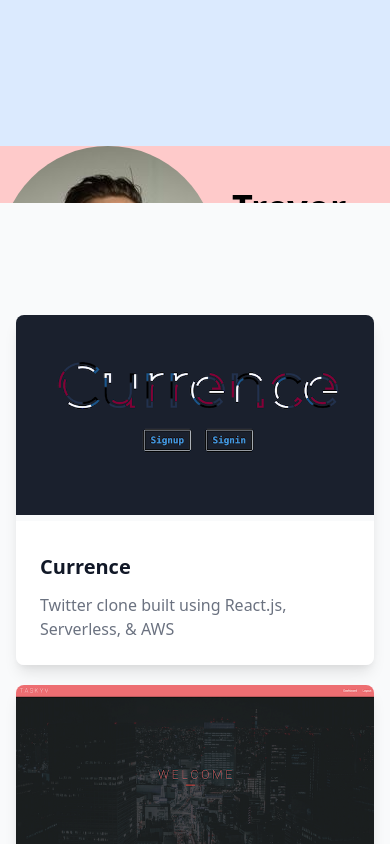
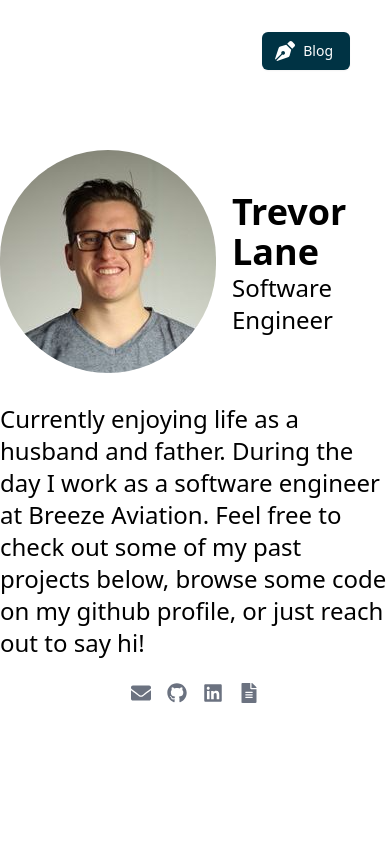
Before and after one commit to trevorhere/project-site-template, a Next.js app: page / in a window 390 px wide. Shown: the top 844 px of the page. Built offline with nearby package versions, Linux system fonts and the light colour scheme.

Commit message:
remove bg color

```diff
--- a/pages/components/projectList.js
+++ b/pages/components/projectList.js
@@ -1,98 +1,47 @@
 /* This example requires Tailwind CSS v2.0+ */
 import Image from 'next/image'
+import router from 'next/router'
+import {accent} from '../siteData'
+
 import { useEffect, useState } from "react"
 
-
-const posts = [
-  {
-    title: 'Boost your conversion rate',
-    href: '#',
-    category: { name: 'Article', href: '#' },
-    description:
-      'Lorem ipsum dolor sit amet consectetur adipisicing elit. Architecto accusantium praesentium eius, ut atque fuga culpa, similique sequi cum eos quis dolorum.',
-    date: 'Mar 16, 2020',
-    datetime: '2020-03-16',
-    imageUrl:
-      'https://images.unsplash.com/photo-1496128858413-b36217c2ce36?ixlib=rb-1.2.1&ixid=eyJhcHBfaWQiOjEyMDd9&auto=format&fit=crop&w=1679&q=80',
-    readingTime: '6 min',
-    author: {
-      name: 'Roel Aufderehar',
-      href: '#',
-      imageUrl:
-        'https://images.unsplash.com/photo-1472099645785-5658abf4ff4e?ixlib=rb-1.2.1&ixid=eyJhcHBfaWQiOjEyMDd9&auto=format&fit=facearea&facepad=2&w=256&h=256&q=80',
-    },
-  },
-  {
-    title: 'How to use search engine optimization to drive sales',
-    href: '#',
-    category: { name: 'Video', href: '#' },
-    description:
-      'Lorem ipsum dolor sit amet consectetur adipisicing elit. Velit facilis asperiores porro quaerat doloribus, eveniet dolore. Adipisci tempora aut inventore optio animi., tempore temporibus quo laudantium.',
-    date: 'Mar 10, 2020',
-    datetime: '2020-03-10',
-    imageUrl:
-      'https://images.unsplash.com/photo-1547586696-ea22b4d4235d?ixlib=rb-1.2.1&ixid=eyJhcHBfaWQiOjEyMDd9&auto=format&fit=crop&w=1679&q=80',
-    readingTime: '4 min',
-    author: {
-      name: 'Brenna Goyette',
-      href: '#',
-      imageUrl:
-        'https://images.unsplash.com/photo-1550525811-e5869dd03032?ixlib=rb-1.2.1&ixid=eyJhcHBfaWQiOjEyMDd9&auto=format&fit=facearea&facepad=2&w=256&h=256&q=80',
-    },
-  },
-  {
-    title: 'Improve your customer experience',
-    href: '#',
-    category: { name: 'Case Study', href: '#' },
-    description:
-      'Lorem ipsum dolor sit amet consectetur adipisicing elit. Sint harum rerum voluptatem quo recusandae magni placeat saepe molestiae, sed excepturi cumque corporis perferendis hic.',
-    date: 'Feb 12, 2020',
-    datetime: '2020-02-12',
-    imageUrl:
-      'https://images.unsplash.com/photo-1492724441997-5dc865305da7?ixlib=rb-1.2.1&ixid=eyJhcHBfaWQiOjEyMDd9&auto=format&fit=crop&w=1679&q=80',
-    readingTime: '11 min',
-    author: {
-      name: 'Daniela Metz',
-      href: '#',
-      imageUrl:
-        'https://images.unsplash.com/photo-1487412720507-e7ab37603c6f?ixlib=rb-1.2.1&ixid=eyJhcHBfaWQiOjEyMDd9&auto=format&fit=facearea&facepad=2&w=256&h=256&q=80',
-    },
-  },
-]
-
  const ProjectList = (props) => {
-   console.log('p: ', props)
    const [projects, setProjects] = useState([]);
 
    useEffect(() => {
      setProjects(props?.projects)
-     console.log('pr: ', projects)
    }, [props])
 
-
-
-
   return (
-    <div className="flex items-center content-center mx-auto relative bg-gray-50 pt-16 pb-20 px-4 sm:px-6 lg:pt-24 lg:pb-28 lg:px-8">
+    <div className={`flex items-center content-center mx-auto relative pt-16 pb-20 px-4 sm:px-6 lg:pt-24 lg:pb-28 lg:px-8`}>
       <div className="relative max-w-7xl mx-auto">
+      <div className="text-center">
+          <h2 className="text-3xl tracking-tight font-extrabold text-white sm:text-4xl">Recent Projects</h2>
+        </div>
         <div className="mt-12 max-w-lg mx-auto grid gap-5 lg:grid-cols-3 lg:max-w-none">
           { !!projects.length && projects.map(project => (
-            <div key={project.title} className="flex flex-col rounded-lg shadow-lg overflow-hidden">
-              <div className="flex-shrink-0">
-                <Image className="h-48 w-full object-cover" src={project.imageUrl} alt="" />
+            <div key={project.title} className="hover:border-white border-transparent border-2 flex flex-col rounded-lg shadow-lg overflow-hidden ">
+              <div
+                className=".white-outline flex-shrink-0 "
+                onClick={()=>router.push(project.link)}
+              >
+                <style>{`.white-outline:hover{ border: 2px solid #fff`}</style>
+                <Image className=" h-48 w-full object-cover" src={project.imageUrl} alt="" />
               </div>
               <div className="flex-1 bg-white p-6 flex flex-col justify-between">
                 <div className="flex-1">
-                  <p className="text-sm font-medium text-indigo-600">
-                    {/* <a href={post.category.href} className="hover:underline">
-                      {post.category.name}
-                    </a> */}
-                  </p>
                   <a href={project.link} className="block mt-2">
                     <p className="text-xl font-semibold text-gray-900 hover:underline">{project.title}</p>
                     <p className="mt-3 text-base text-gray-500">{project.description}</p>
                   </a>
                 </div>
+                  <p className="accent-color pt-2 text-sm font-medium italic">
+                    <style>{`.accent-color {color:${accent}}`}</style>
+                    {!!project?.tags?.length && project?.tags.map((tag,i) => {
+                      return ` ${tag}${(i === project?.tags?.length - 1) ? '' : ','}`
+                    })}
+                  </p>
+
               </div>
             </div>
           ))}
--- a/pages/index.js
+++ b/pages/index.js
@@ -3,15 +3,28 @@ import Image from 'next/image'
 import { useRouter } from 'next/router'
 import ProjectList from './components/projectList'
 import *  as siteData from './siteData'
+import { FaPenNib } from "react-icons/fa";
 
 export default function Home() {
   const router = useRouter()
   return (
     <>
-    <div className=" ">
-      <div className="flex  w-screen fixed  h-screen items-center content-center  mx-auto sm:px-6 lg:px-8 bg-blue-100">
-      <div className="flex flex-col max-w-4xl mx-auto items-center bg-red-100 ">
-        <div className="flex flex-row  items-center bg-red-200">
+      <div className="width-screen h-1 " >
+        <div className="z-20 fixed top-8 right-10 ">
+            <button
+              type="button"
+              className={`accent-bg accent-bg-hover inline-flex items-center px-4 py-2 border border-transparent shadow-sm text-sm font-medium rounded-md text-white `}
+              onClick={() => router.push(siteData.callToActionLink)}
+            >
+            <style>{`.accent-bg{ background-color:${siteData.accent};} .accent-bg-hover:hover{ opacity: .7;}`}</style>
+              <FaPenNib className="-ml-1 mr-2 h-5 w-5" aria-hidden="true" />
+              {siteData.callToActionTitle}
+            </button>
+        </div>
+      </div>
+      <div className="z-0 flex  w-screen fixed  h-screen items-center content-center  mx-auto sm:px-6 lg:px-8 ">
+      <div className="flex flex-col max-w-4xl mx-auto items-center">
+        <div className="flex flex-row  items-center">
           <div className="mr-4 flex-shrink-0 self-center">
             <Image className="rounded-full" src={siteData.selfie} alt="Picture of the author" />
           </div>
@@ -20,7 +33,7 @@ export default function Home() {
             <h4 className="text-2xl font-thin">{siteData.title}</h4>
           </div>
         </div>
-        <div className="bg-blue-500 mt-6 text-2xl">
+        <div className="mt-6 text-2xl">
           <p>{siteData.bio}</p>
         </div>
         <div className=" mt-6 text-xl">
@@ -34,10 +47,9 @@ export default function Home() {
         </div>
       </div>
     </div>
-   </div>
-   <div className="flex mt-10 absolute w-full h-screen items-center content-center  mx-auto sm:px-6 lg:px-8 bg-blue-300 slider-up">
-     <ProjectList projects={siteData.portfolioItems}/>
-     <style jsx>{`.slider-up {margin: 100vh auto 0;}`}</style>
+   <div className="accent-bg z-30 flex mt-10 absolute slider-up w-full min-h-screen items-center content-center  mx-auto sm:px-6 lg:px-8  lg:.slider_up_small ">
+     <ProjectList accentColor={siteData.accent} projects={siteData.portfolioItems}/>
+     <style jsx>{`.accent-bg{background-color: ${siteData.accent}} .slider-up {margin: 100vh auto 0;} .a .slider_up_small{margin: 200vh auto 0;}`}</style>
    </div>
    </>
 
--- a/pages/siteData.js
+++ b/pages/siteData.js
@@ -101,7 +101,8 @@ let portfolioItems = [
     imageUrl: recrootBox,
     title: "Recroot Box",
     description: "Easy to user porfolio-site template",
-    link: "https://github.com/trevorhere/recrootBox/"
+    link: "https://github.com/trevorhere/recrootBox/",
+    tags: ["react.js", "next.js", "tailwind", "netlify"]
   },
   {
     imageUrl: campRank,
@@ -126,9 +127,9 @@ let showFooter = true;
 
 
 
-let blogName = "Blog";
-let blogLink = "https://blog.trevorlane.dev"
-let renderBlog = true;
+let callToActionTitle = "Blog";
+let callToActionLink = "https://blog.trevorlane.dev"
+let renderCallToAction = true;
 let gistUrl = `https://api.github.com/gists/68cc754fb298f3121b5b2b4cfaa754d4`
 
 export {
@@ -147,9 +148,9 @@ export {
   darkModeSwitch,
   darkMode,
   accent,
-  blogName,
-  blogLink,
-  renderBlog,
+  callToActionLink,
+  callToActionTitle,
+  renderCallToAction,
   gistUrl,
   campRank
 };
```
